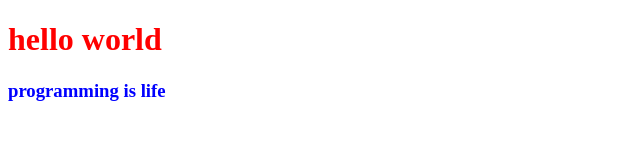
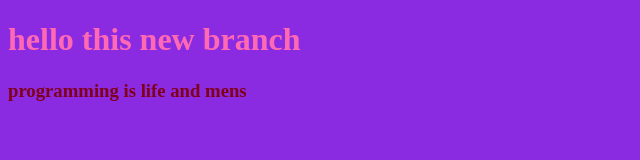
Before and after one commit to abelrahman55/myproject, a plain HTML site: page index.html in a window 1280 px wide. Shown: the whole page, without its empty margins (0-640 px from the left). Drawn offline with Linux system fonts and the light colour scheme.

Commit message:
changing style for title

```diff
--- a/index.html
+++ b/index.html
@@ -8,8 +8,8 @@
   <title>Document</title>
 </head>
 <body>
-  <h1>hello world</h1>
-  <h3>programming is life</h3>
+  <h1>hello this new branch</h1>
+  <h3>programming is life and mens</h3>
 </body>
 <script src="app.js"></script>
 </html>
--- a/style.css
+++ b/style.css
@@ -1,7 +1,10 @@
 h1
 {
-  color: red;
+  color: hotpink;
 }
 h3{
-  color: blue;
+  color: rgb(128, 0, 26);
 }
+body{
+  background-color: blueviolet;
+}
```
